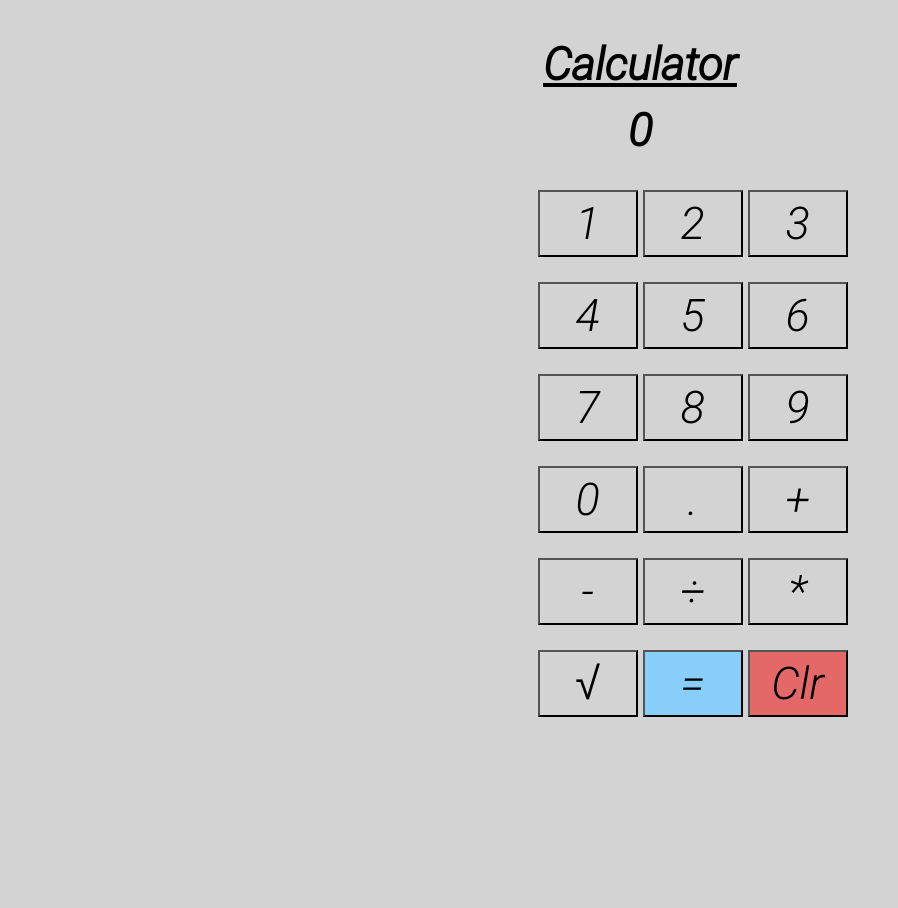
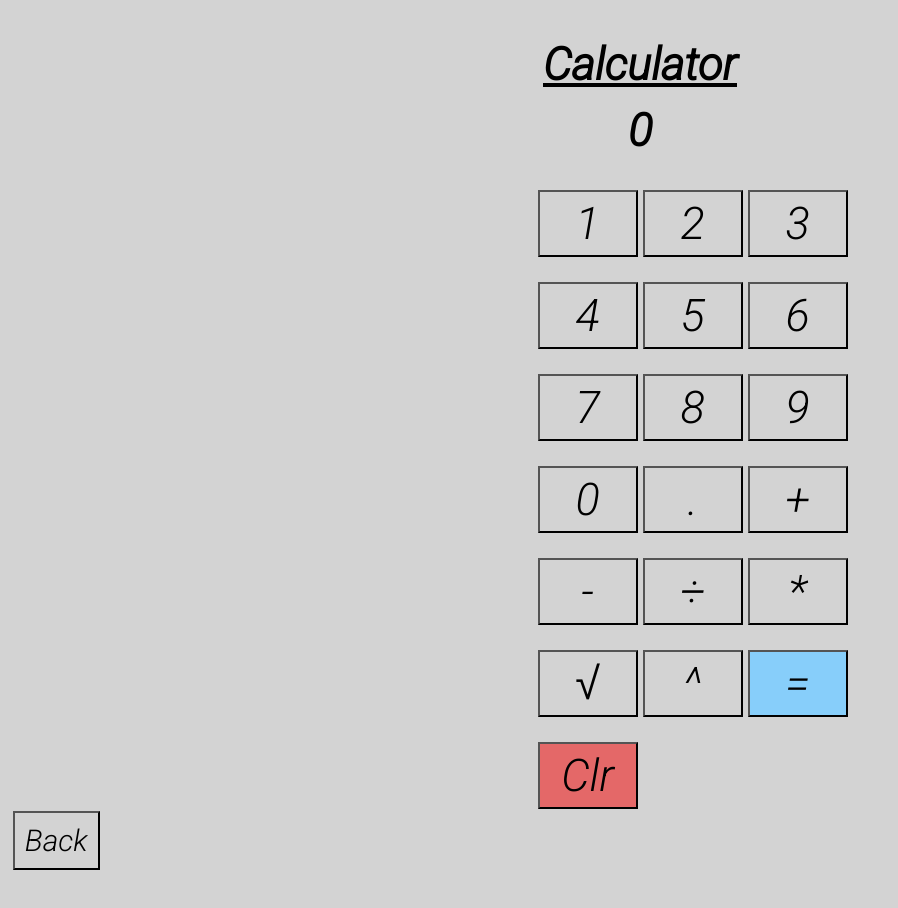
Before and after one commit to jared-ruiz/React-Calculator, a React (Create React App) app: page /calculator in a window 1280 px wide. Shown: the top 908 px of the page, without its empty margins (0-898 px from the left). Before the commit the page ends 800 px from the top, so only its background shows below. Built offline with nearby package versions, Linux system fonts and the light colour scheme.

Commit message:
Added back button route to home page for user experience improvement.

```diff
--- a/src/components/Calculator/index.js
+++ b/src/components/Calculator/index.js
@@ -1,5 +1,6 @@
 import React from "react";
 import { useState } from "react";
+import { Link } from 'react-router-dom';
 
 const Calculator = () => {
 
@@ -32,7 +33,7 @@ const Calculator = () => {
     }
 
     const handleOperators = (e) => {
-        if (e.target.value === '+' || '-' || '*' || '/' || 'sqr') {
+        if (e.target.value === '+' || '-' || '*' || '/' || 'sqr' || '^') {
 
             //assign operator state
             setOperatorChange(e.target.value);
@@ -91,6 +92,13 @@ const Calculator = () => {
             //set state to result
             setStateChange(result);
         }
+        //calculate exponential operator
+        else if (operatorChange === '^') {
+            var result = (num1 ** num2);
+
+            //set state to result
+            setStateChange(result);
+        }
         //calculate multiplication operator
         else {
             var result = (num1 * num2);
@@ -122,8 +130,14 @@ const Calculator = () => {
                 <button onClick={handleOperators} className='button-styling' value='/'>&#247;</button>
                 <button onClick={handleOperators} className='button-styling' value='*'>*</button>
                 <button onClick={handleOperators} className='button-styling' value='sqr'>&#8730;</button>
+                <button onClick={handleOperators} className='button-styling' value='^'>^</button>
                 <button onClick={getResult} className='button-styling' value='=' id="equal-button">=</button>
                 <button onClick={handleClear} className='button-styling' id="clear-button">Clr</button>
+            </div>
+            <div className="return-button">
+                <Link to='/'>
+                    <button id="return-button-styling">Back</button>
+                </Link>
             </div>
         </div>
     )
--- a/src/index.css
+++ b/src/index.css
@@ -124,6 +124,21 @@
   grid-gap: 5px;
 }
 
+.return-button {
+  text-align: left;
+  margin-bottom: 50%;
+}
+
+#return-button-styling {
+  font-size: 30px;
+  margin-left: 1%;
+  padding: 10px;
+}
+
+#return-button-styling:hover {
+  cursor: pointer;
+  background-color: rgb(228, 104, 104);
+}
 /*////////////////////////// */
 /* Contact Component Styling*/
 /*//////////////////////// */
```
